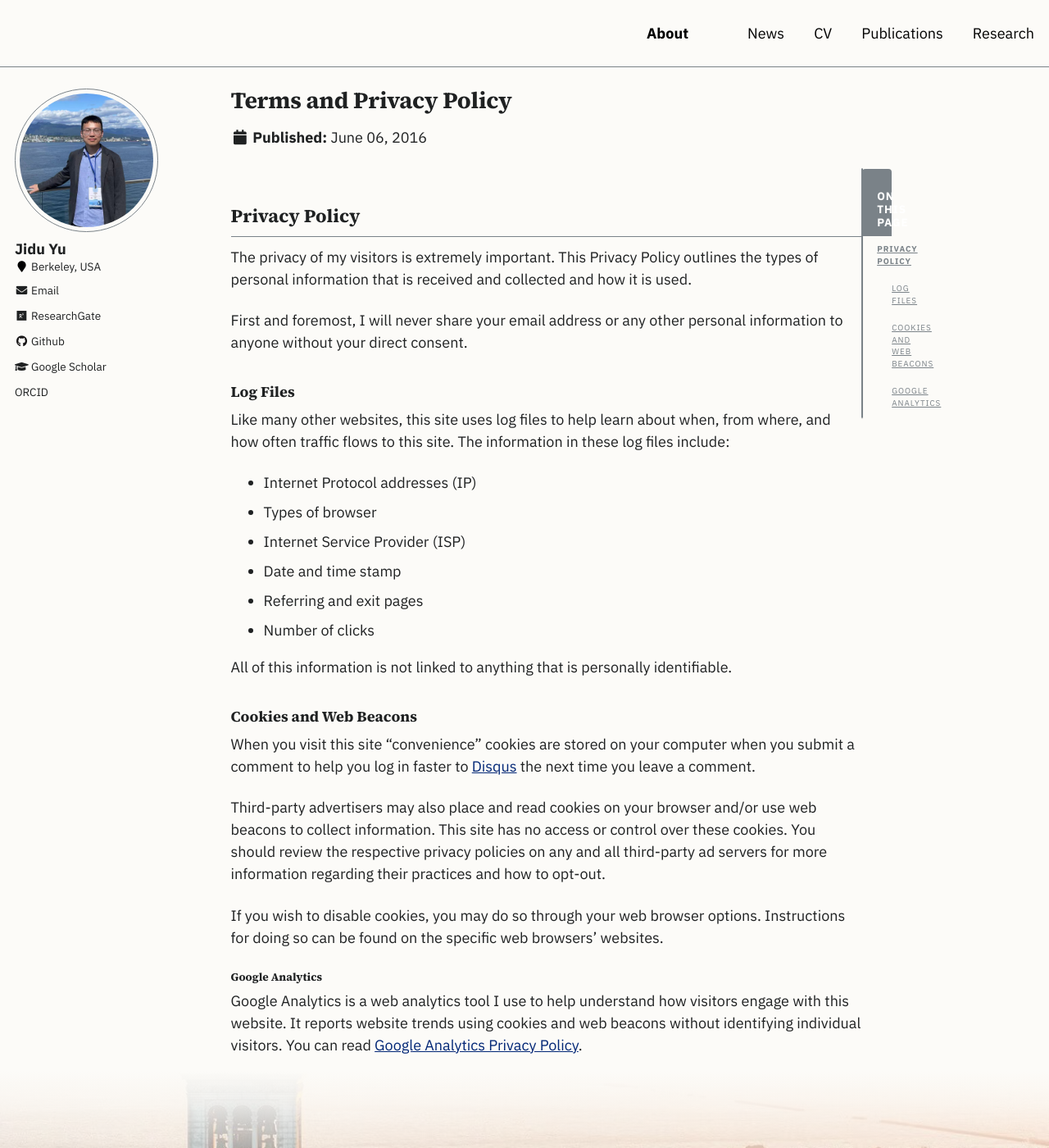
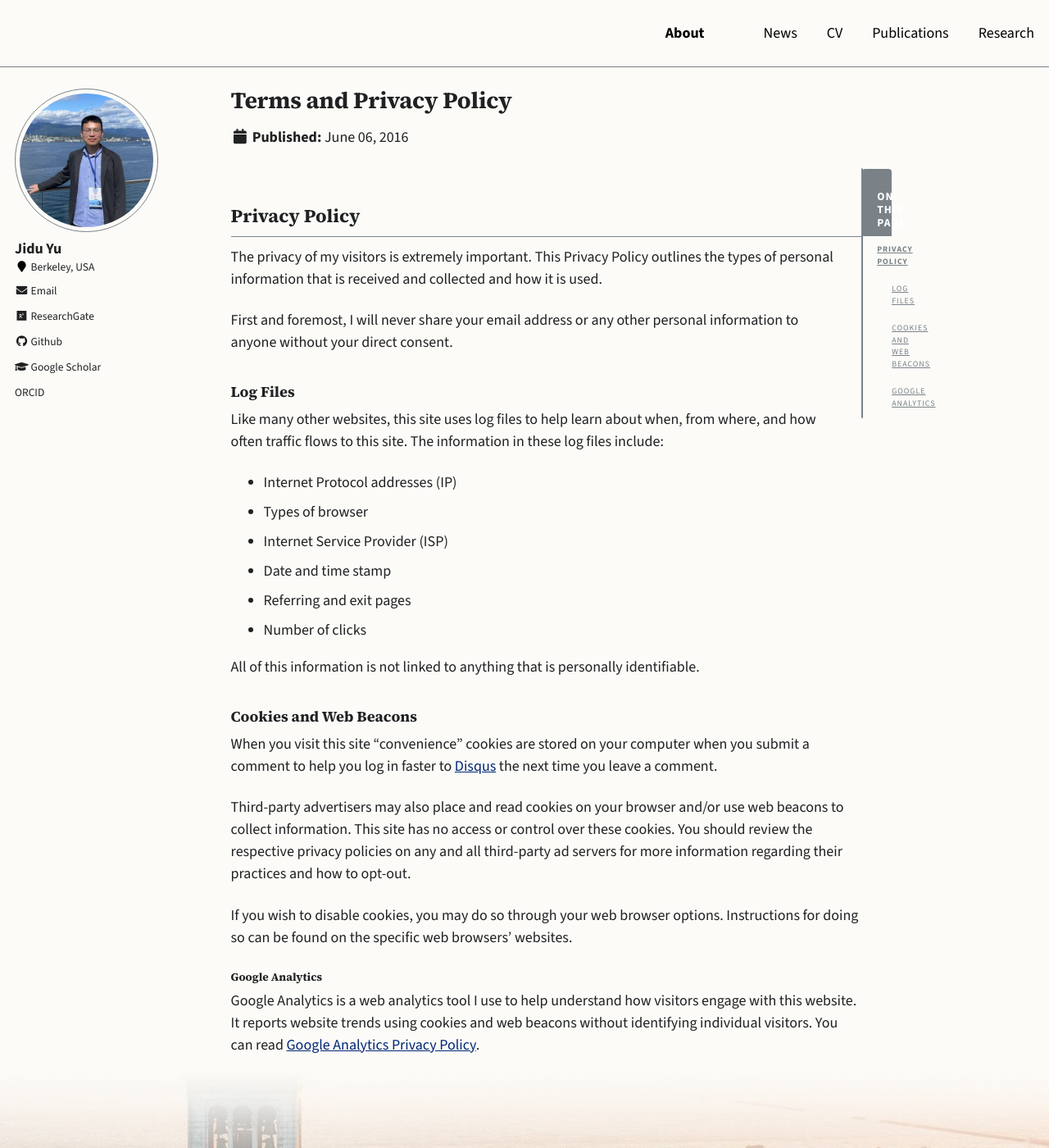
Before and after one commit to yujidu/yujidu.github.io, a Jekyll site: the page built from _pages/terms.md, in a window 1280 px wide and 1400 px high. Shown: the whole window at 82% size. Built offline with Jekyll 4.4.1, drawn with Linux system fonts in a browser that asks for light colours; a style sheet for code colours, icons or effects is not loaded.

Commit message:
Body font: Source Sans 3
Co-Authored-By: Claude Opus 5.5 <noreply@anthropic.com>
Claude-Session: https://claude.ai/code/session_01Vw9tGnbWFVNDt9UXvET6V8

```diff
--- a/_includes/head/custom.html
+++ b/_includes/head/custom.html
@@ -28,7 +28,7 @@
 
 <link rel="preconnect" href="https://fonts.googleapis.com">
 <link rel="preconnect" href="https://fonts.gstatic.com" crossorigin>
-<link rel="stylesheet" href="https://fonts.googleapis.com/css2?family=IBM+Plex+Sans:ital,wght@0,400;0,500;0,600;0,700;1,400;1,600&family=Source+Serif+4:opsz,wght@8..60,400;8..60,600;8..60,700&display=swap">
+<link rel="stylesheet" href="https://fonts.googleapis.com/css2?family=Source+Sans+3:ital,wght@0,400;0,500;0,600;0,700;1,400;1,600&family=Source+Serif+4:opsz,wght@8..60,400;8..60,600;8..60,700&display=swap">
 
 <link rel="apple-touch-icon" sizes="57x57" href="{{ base_path }}/images/apple-touch-icon-57x57.png?v=M44lzPylqQ">
 <link rel="apple-touch-icon" sizes="60x60" href="{{ base_path }}/images/apple-touch-icon-60x60.png?v=M44lzPylqQ">
--- a/_sass/_variables.scss
+++ b/_sass/_variables.scss
@@ -14,7 +14,7 @@ $indent-var                 : 1.3em;
 
 /* system typefaces */
 $serif                      : "Source Serif 4", Georgia, "Times New Roman", serif;
-$sans-serif                 : "IBM Plex Sans", -apple-system, ".SFNSText-Regular", "San Francisco", "Roboto", "Segoe UI", "Helvetica Neue", "Lucida Grande", Arial, sans-serif;
+$sans-serif                 : "Source Sans 3", -apple-system, ".SFNSText-Regular", "San Francisco", "Roboto", "Segoe UI", "Helvetica Neue", "Lucida Grande", Arial, sans-serif;
 $monospace                  : Monaco, Consolas, "Lucida Console", monospace;
 
 /* sans serif typefaces */
```
